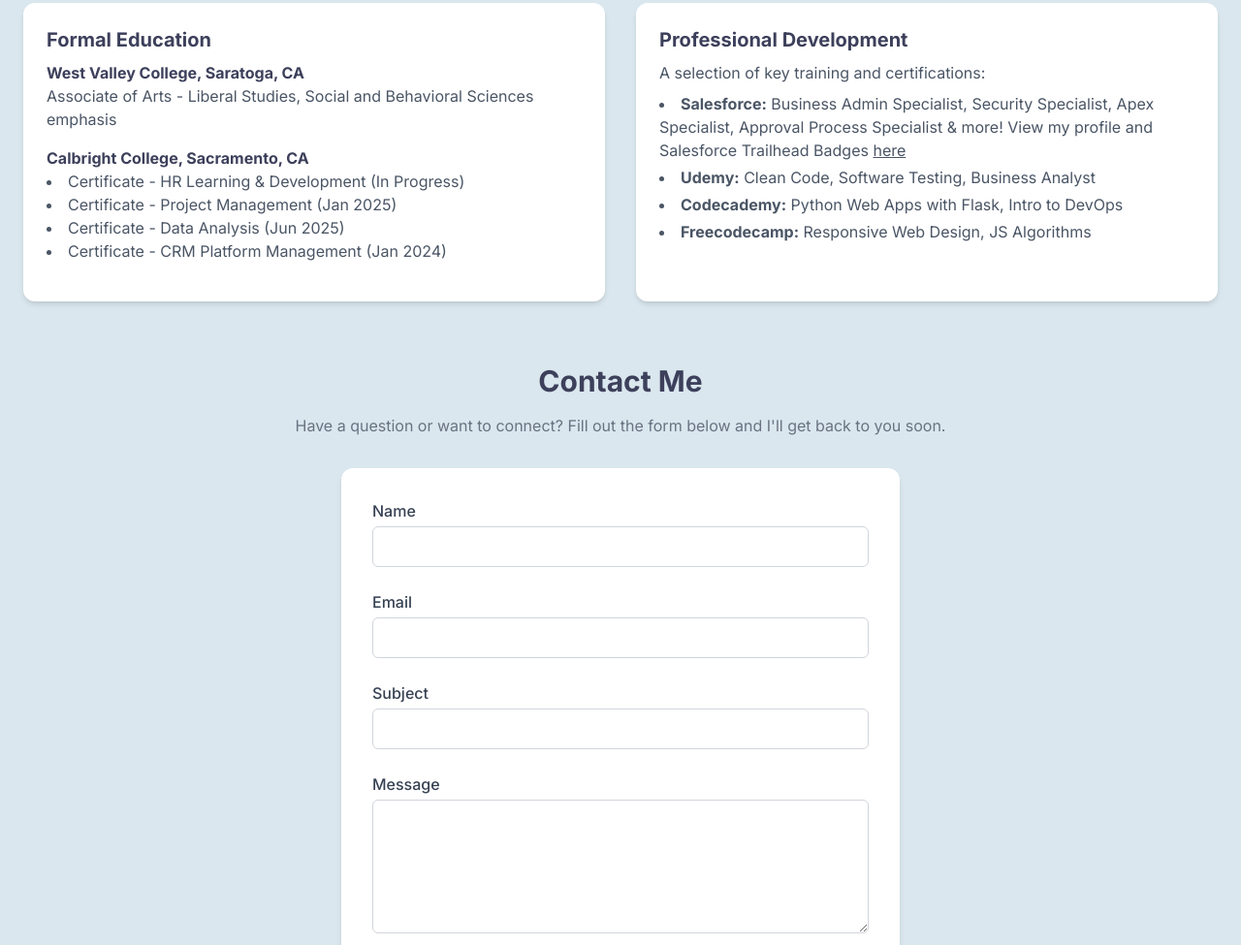
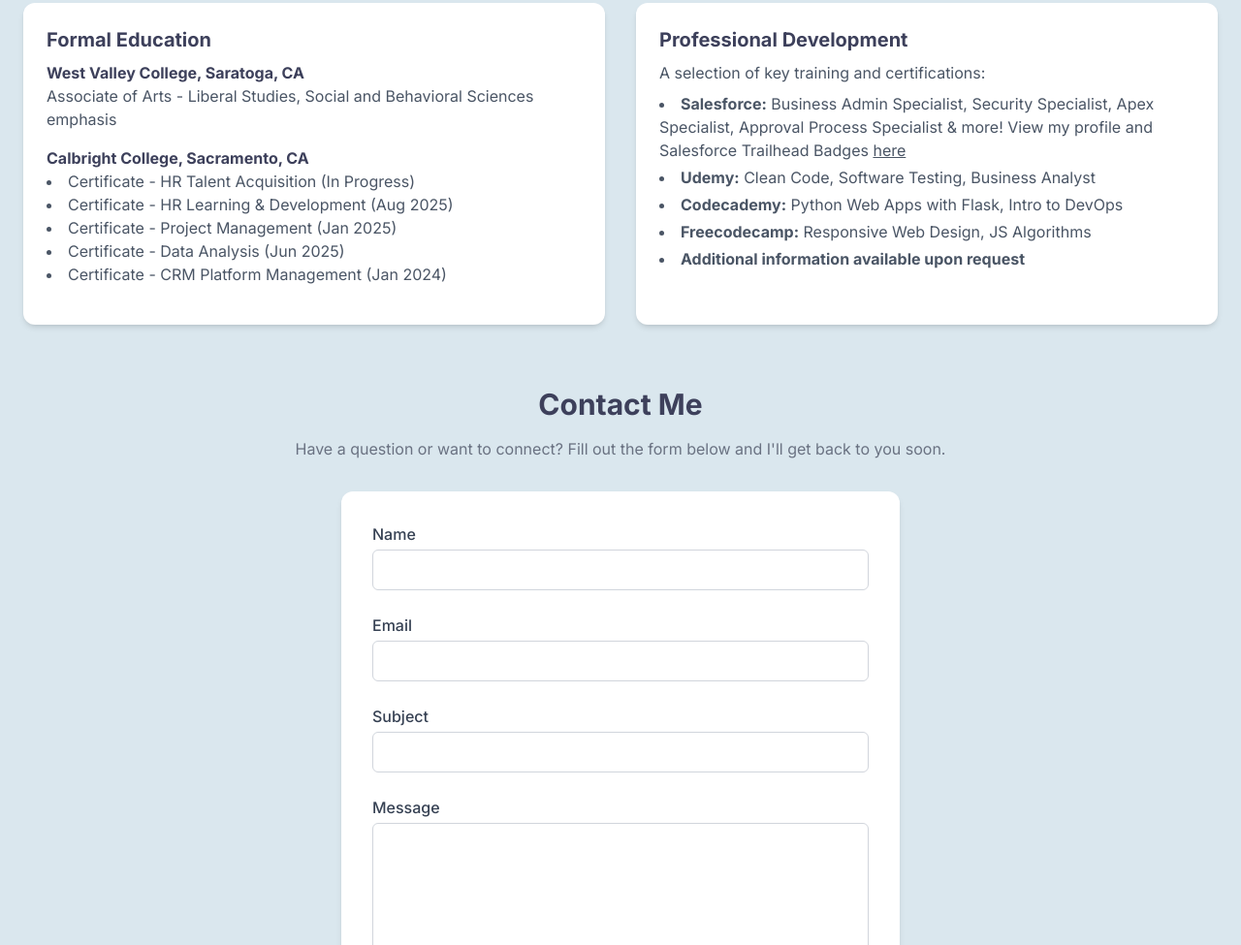
Before and after one commit to pie1011/resume, a plain HTML site: page index.html in a window 1280 px wide. Shown: the part 7959-8934 px from the top of the page at 97% size. Drawn offline with nearby package versions, Linux system fonts and the light colour scheme.

Commit message:
Update certificate programs

```diff
--- a/index.html
+++ b/index.html
@@ -334,7 +334,8 @@
                     <div class="mb-4">
                         <p class="font-semibold">Calbright College, Sacramento, CA</p>
                         <ul class="list-disc list-inside text-gray-600">
-                            <li>Certificate - HR Learning & Development (In Progress)</li>
+                            <li>Certificate - HR Talent Acquisition (In Progress)</li>
+                            <li>Certificate - HR Learning & Development (Aug 2025)</li>
                             <li>Certificate - Project Management (Jan 2025)</li>
                             <li>Certificate - Data Analysis (Jun 2025)</li>
                             <li>Certificate - CRM Platform Management (Jan 2024)</li>
@@ -357,6 +358,7 @@
                         <li><span class="font-semibold">Codecademy:</span> Python Web Apps with Flask, Intro to DevOps
                         </li>
                         <li><span class="font-semibold">Freecodecamp:</span> Responsive Web Design, JS Algorithms</li>
+                        <li><span class="font-semibold">Additional information available upon request</span></li>
                     </ul>
                 </div>
             </div>
```
